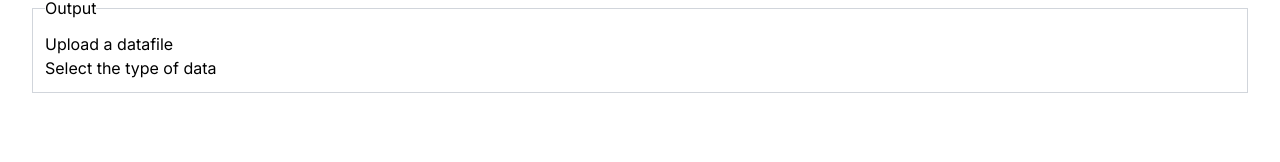
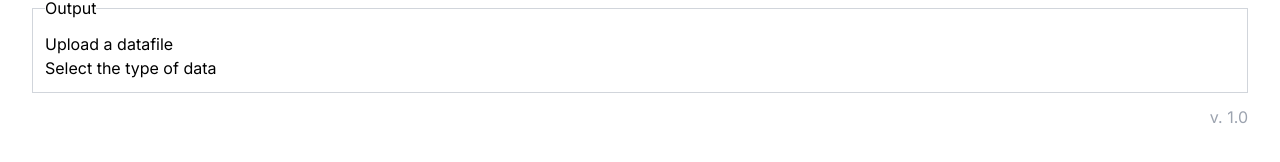
Before and after one commit to davide-marchiori/k-alpha, a Next.js app: page / in a window 1280 px wide. Shown: the part 458-620 px from the top of the page. Built offline with nearby package versions, Linux system fonts and the light colour scheme.

Commit message:
minor edit

```diff
--- a/src/app/page.js
+++ b/src/app/page.js
@@ -22,6 +22,10 @@ export default function Home() {
         options={options}
       />
       <Output data={data} checkedState={checkedState} />
+      <div className="grid justify-items-end m-3">
+        <p></p>
+        <p className="test-sm text-gray-400">v. 1.0</p>
+      </div>
     </main>
   );
 }
```
